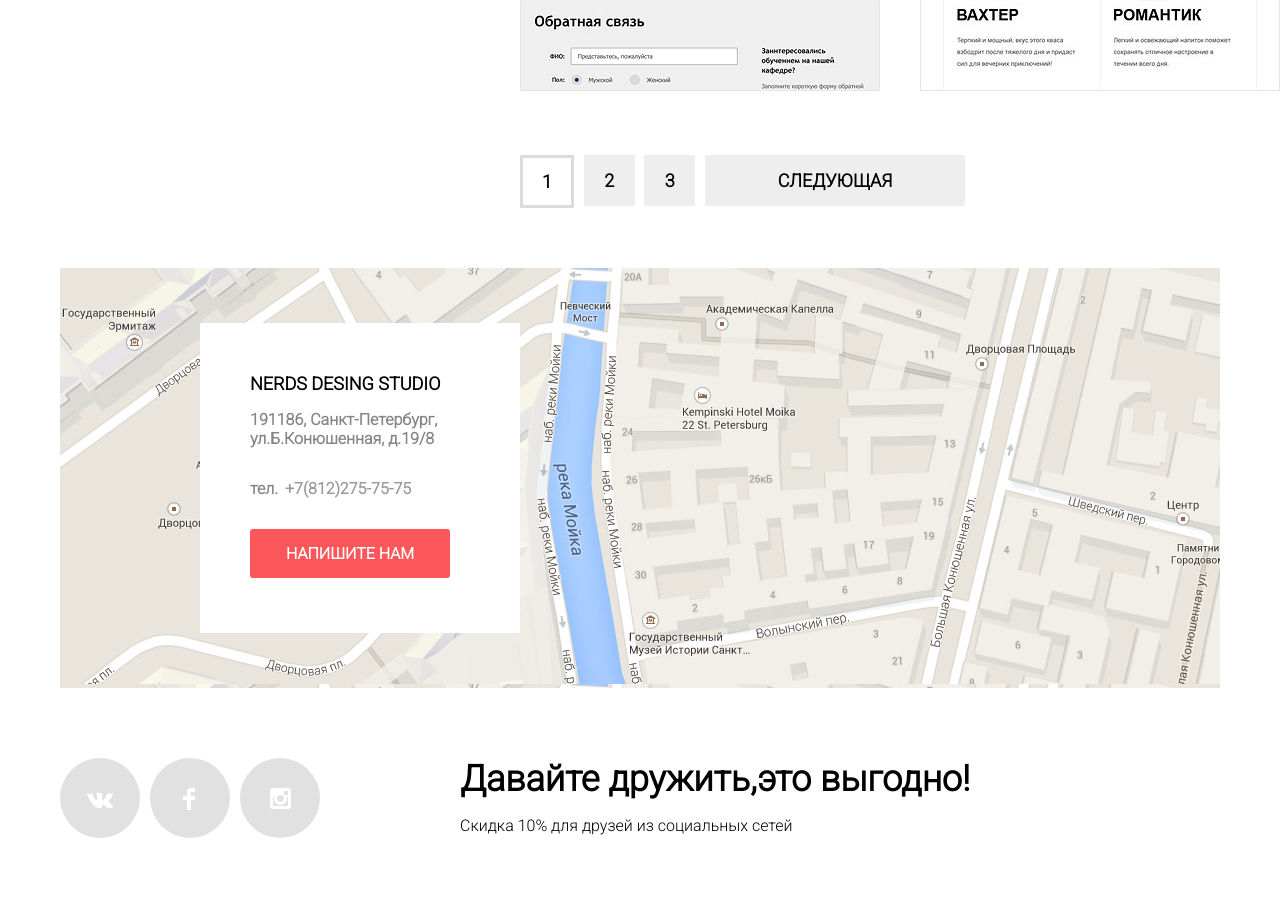
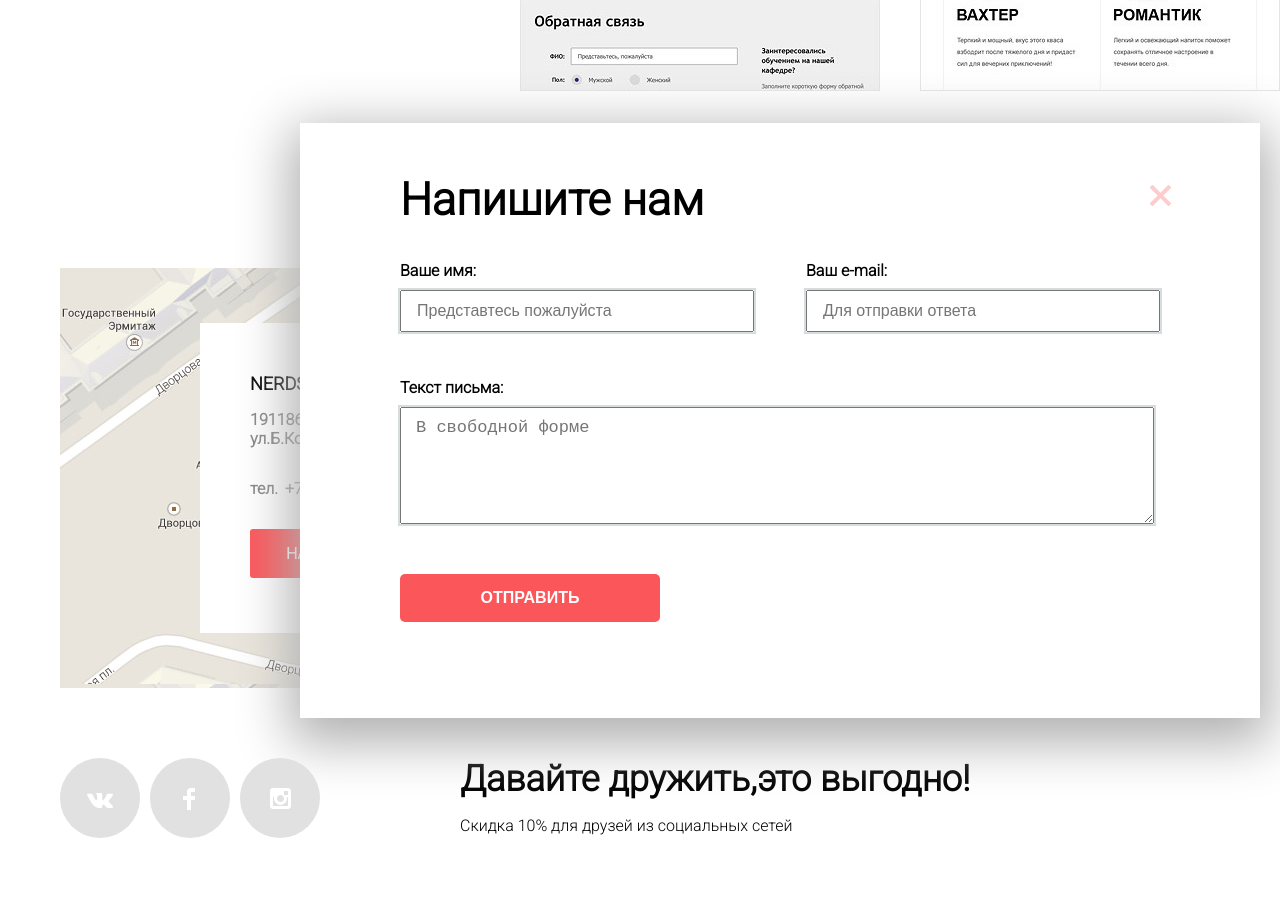
Before and after one commit to sergei404/50837-nerds, a plain HTML site: page catalog.html in a window 1280 px wide. Shown: the part 2260-3168 px from the top of the page. Drawn offline with Linux system fonts and the light colour scheme.

Commit message:
gghhhjjn

```diff
--- a/css/style.css
+++ b/css/style.css
@@ -423,7 +423,7 @@ a {
   background: none;
 }
 .form {
-  display: none;
+  display: ;
   position: absolute;
   width: 960px;
   min-height: 595px;
@@ -459,7 +459,7 @@ a {
      margin-bottom: 30px;
      padding: 10px 15px;
      font-size: 16px;
-     border: 2px solid #d7dcde;
+     outline: 2px solid #d7dcde;
 }
 .form label {
     display: block;
@@ -472,7 +472,7 @@ a {
   padding: 10px 15px;
   font-size: 17px;
   margin-bottom: 30px;
-  border: 2px solid #d7dcde;
+  outline: 2px solid #d7dcde;
 }
 .form-submit {
   display: block;
@@ -490,15 +490,15 @@ a {
 }
 .half-width input:hover,
 .form-page textarea:hover {
-  border:  2px solid #b4b9bb;
+  outline:  2px solid #b4b9bb;
 }
 .half-width input:focus,
 .form-page textarea:focus {
-  border:  2px solid #000000;
+  outline:  2px solid #000000;
 }
 .half-width input:invalid,
 .form-page textarea:invalid {
-  border:  2px solid #e74246;
+  outline:  2px solid #e74246;
 }
 .form-button {
   font-size: 0;
```
